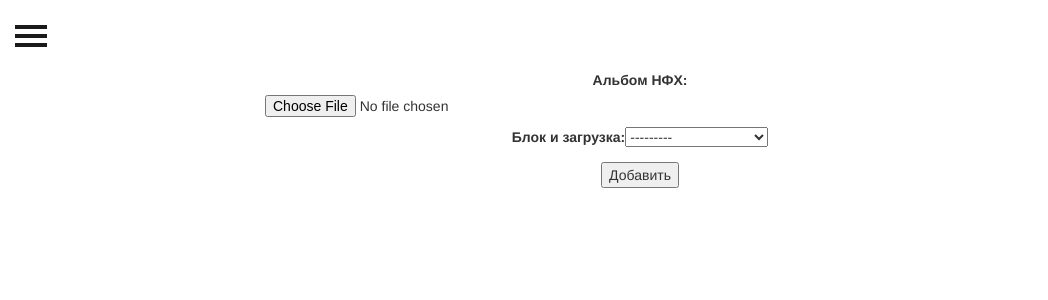
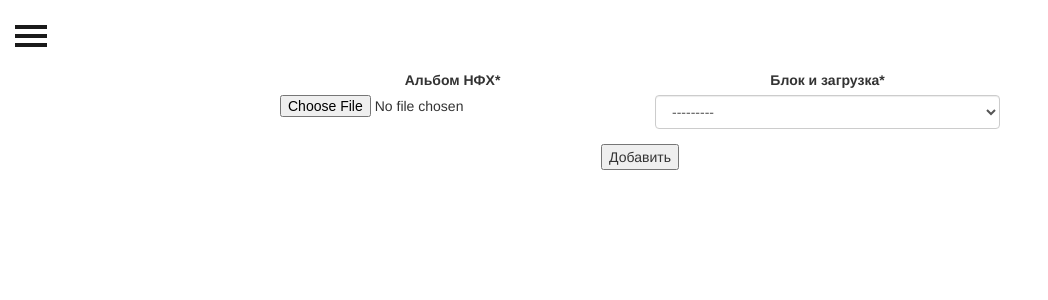
Before and after one commit to MartynMartynuk/donsar, a Django app: page /bc/add/ in a window 1280 px wide. Shown: the top 300 px of the page, without its empty margins (0-1048 px from the left). Run offline with Django 4.2, Linux system fonts and the light colour scheme; data comes from the database, SQL or seed files in the repository; some libraries are stand-ins or nearby versions.

Commit message:
Переделал верстку

```diff
--- a/donsar_system/templates/bor_calculator/album_upload_page.html
+++ b/donsar_system/templates/bor_calculator/album_upload_page.html
@@ -1,11 +1,15 @@
 {% extends 'base.html' %}
+{% load crispy_forms_tags %}
 
 {% block content %}
 <form action="" method="post" enctype="multipart/form-data">
     {% csrf_token %}
     {% for f in form %}
-        <p><label class="form-label">{{f.label}}: </label>{{ f }}</p>
-        <div class="form-error">{{ f.errors }}</div>
+    <div class="form-row col-md-6 mb-0">
+        {{ f|as_crispy_field }}
+    </div>
+<!--        <p><label class="form-label">{{f.label}}: </label>{{ f }}</p>-->
+<!--        <div class="form-error">{{ f.errors }}</div>-->
     {% endfor %}
     <button type="submit">Добавить</button>
 </form>
```
